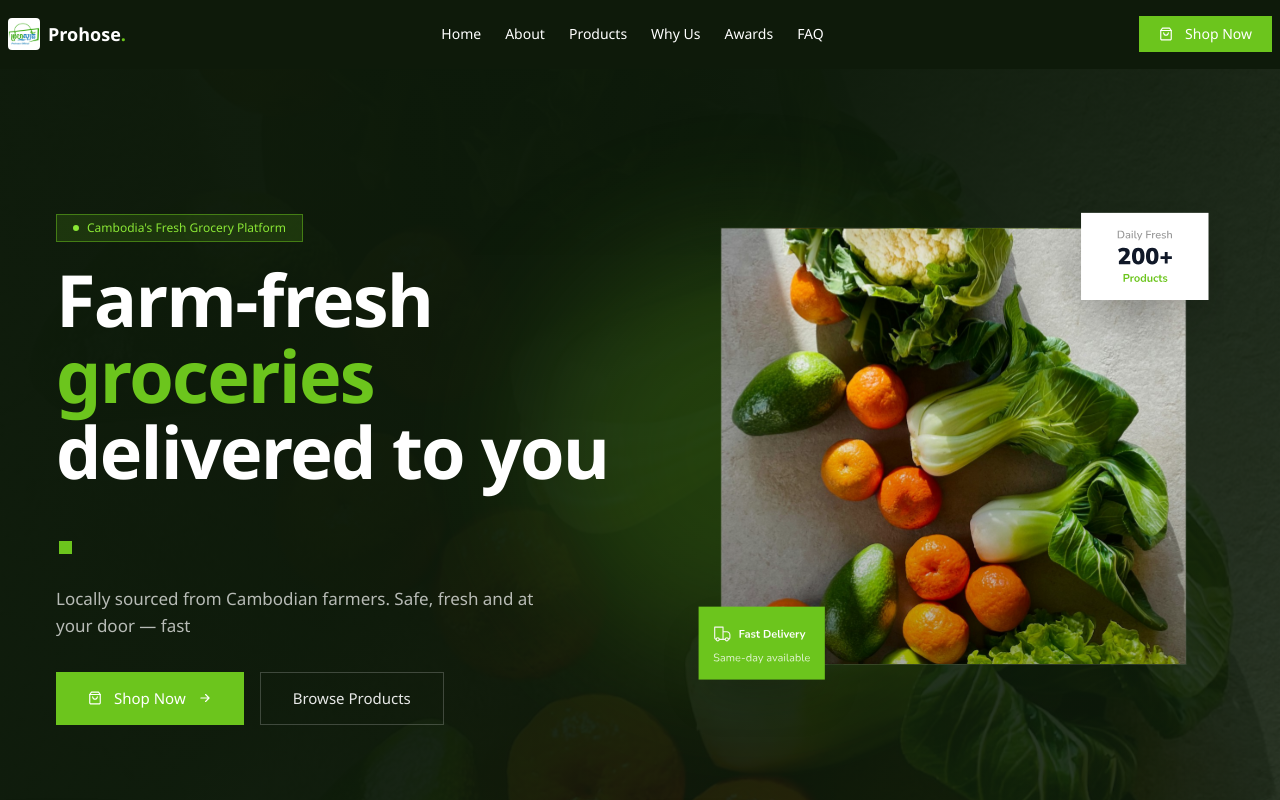
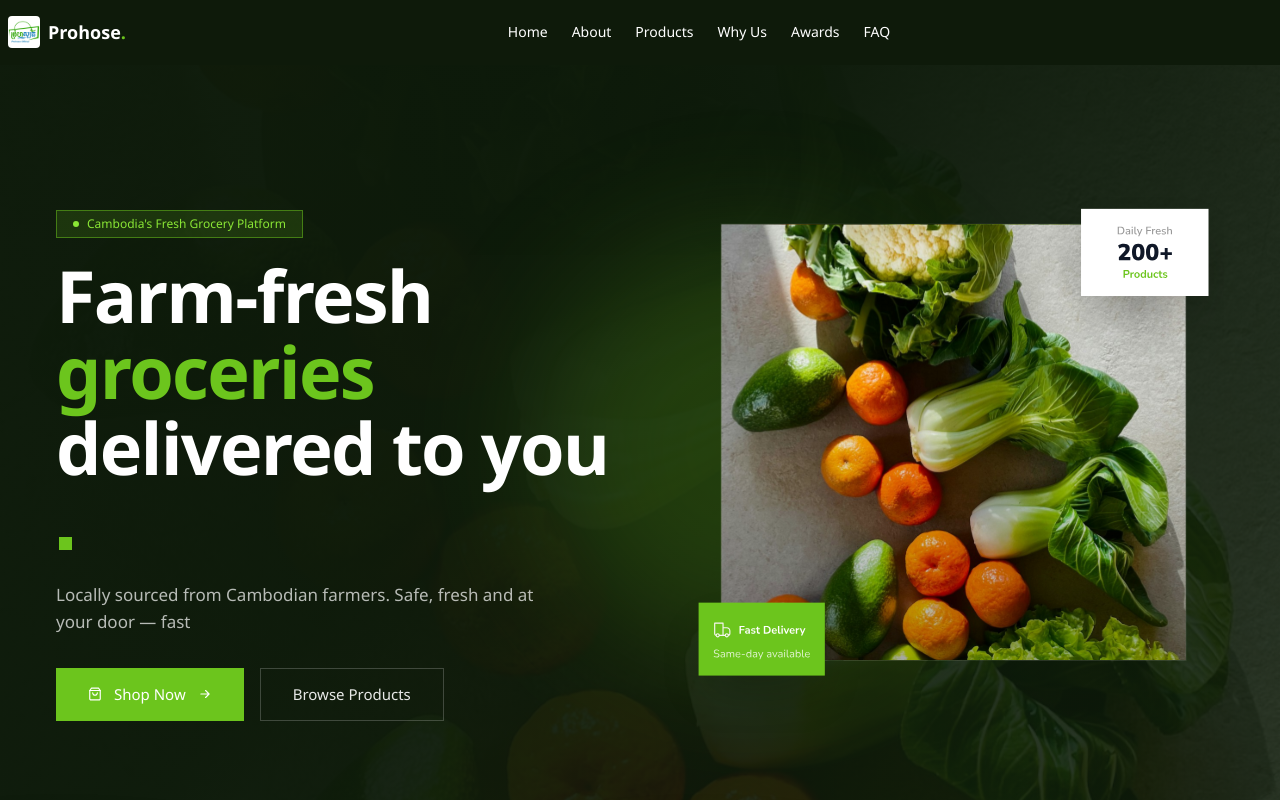
Before and after one commit to DojologyEngineering/prohorse_landing_page, a Next.js app: page / in a window 1280 px wide. Shown: the top 800 px of the page. Built offline with nearby package versions, Linux system fonts and the light colour scheme.

Commit message:
removed shop now in nav and add link

```diff
--- a/components/cta-banner.tsx
+++ b/components/cta-banner.tsx
@@ -30,6 +30,8 @@ export function CtaBanner({ data }: CtaBannerProps) {
                 <a
                   className="inline-flex h-12 items-center justify-center gap-2 bg-brand-green px-8 text-[14px] font-semibold text-white"
                   href={data.primaryCta.href}
+                  target={data.primaryCta.href?.startsWith("http") ? "_blank" : undefined}
+                  rel={data.primaryCta.href?.startsWith("http") ? "noopener noreferrer" : undefined}
                 >
                   <FiShoppingBag className="h-4 w-4" />
                   {data.primaryCta.label}
@@ -37,6 +39,8 @@ export function CtaBanner({ data }: CtaBannerProps) {
                 <a
                   className="inline-flex h-12 items-center justify-center border border-white/25 bg-white/6 px-8 text-[14px] font-semibold text-white backdrop-blur-[1px]"
                   href={data.secondaryCta.href}
+                  target={data.secondaryCta.href?.startsWith("http") ? "_blank" : undefined}
+                  rel={data.secondaryCta.href?.startsWith("http") ? "noopener noreferrer" : undefined}
                 >
                   Follow on Facebook
                 </a>
--- a/components/features.tsx
+++ b/components/features.tsx
@@ -76,7 +76,9 @@ export function Features({ items }: FeaturesProps) {
             </p>
           </div>
           <a
-            href="#"
+            href="https://prohose.store/"
+            target="_blank"
+            rel="noopener noreferrer"
             className="w-full bg-[#6cc51d] px-7 py-3 text-center text-sm font-bold text-white hover:bg-[#5aad17] transition-colors sm:w-auto sm:shrink-0"
           >
             Start Shopping →
--- a/components/hero.tsx
+++ b/components/hero.tsx
@@ -43,7 +43,9 @@ export function Hero({ data }: HeroProps) {
           <div className="mt-8 flex flex-wrap gap-4">
             <a
               className="inline-flex items-center gap-3 rounded-none bg-[#6CC51D] px-8 py-3.5 text-[15px] font-medium text-white hover:bg-[#5aad16] transition-colors"
-              href={data.primaryCta.href}
+                href={data.primaryCta.href}
+                target={data.primaryCta.href?.startsWith("http") ? "_blank" : undefined}
+                rel={data.primaryCta.href?.startsWith("http") ? "noopener noreferrer" : undefined}
             >
               <Icon name="bag" />
               {data.primaryCta.label}
@@ -51,7 +53,9 @@ export function Hero({ data }: HeroProps) {
             </a>
             <a
               className="inline-flex items-center justify-center gap-2 rounded-none border border-white/20 bg-transparent px-8 py-3.5 text-[15px] font-medium text-white/90 hover:bg-white/5 transition-colors"
-              href={data.secondaryCta.href}
+                href={data.secondaryCta.href}
+                target={data.secondaryCta.href?.startsWith("http") ? "_blank" : undefined}
+                rel={data.secondaryCta.href?.startsWith("http") ? "noopener noreferrer" : undefined}
             >
               {data.secondaryCta.label}
             </a>
--- a/components/navbar.tsx
+++ b/components/navbar.tsx
@@ -42,14 +42,13 @@ export function Navbar({ data }: NavbarProps) {
           ))}
         </nav>
         <div className="flex items-center gap-4">
-          <a
+          {/* <a
             className="hidden md:flex bg-brand-green px-5 py-2 text-sm font-medium text-white items-center gap-3 hover:bg-[#5aad16] transition-colors"
             href={data.cta.href}
           >
-            {/* Shopping bag icon */}
             <Icon name="bag" />
             {data.cta.label}
-          </a>
+          </a> */}
           <button
             className="flex md:hidden p-2 text-white hover:bg-white/10 rounded-md transition-colors"
             onClick={() => setIsOpen(!isOpen)}
--- a/lib/content.ts
+++ b/lib/content.ts
@@ -11,13 +11,13 @@ export const content: SiteContent = {
       { label: "Awards", href: "#awards" },
       { label: "FAQ", href: "#faq" },
     ],
-    cta: { label: "Shop Now", href: "https://t.me/prohoseofficialsafetyfood" },
+    cta: { label: "Shop Now", href: "https://prohose.store/" },
   },
   hero: {
     eyebrow: "Farm-fresh products daily",
     title: "Farm-fresh groceries delivered to you.",
     description: "Structure scaffold ready for parallel section implementation and content iteration.",
-    primaryCta: { label: "Shop Now", href: "https://t.me/prohoseofficialsafetyfood" },
+    primaryCta: { label: "Shop Now", href: "https://prohose.store/" },
     secondaryCta: { label: "Browse Products", href: "#" },
   },
   stats: [
@@ -138,7 +138,7 @@ export const content: SiteContent = {
   cta: {
     title: "Get fresh groceries delivered today.",
     description: "Shop from 200+ locally sourced products.",
-    primaryCta: { label: "Shop now", href: "https://t.me/prohoseofficialsafetyfood" },
+    primaryCta: { label: "Shop now", href: "https://prohose.store/" },
     secondaryCta: { label: "Explore products", href: "https://facebook.com/ProhoseOfficial" },
   },
   faq: [
```
